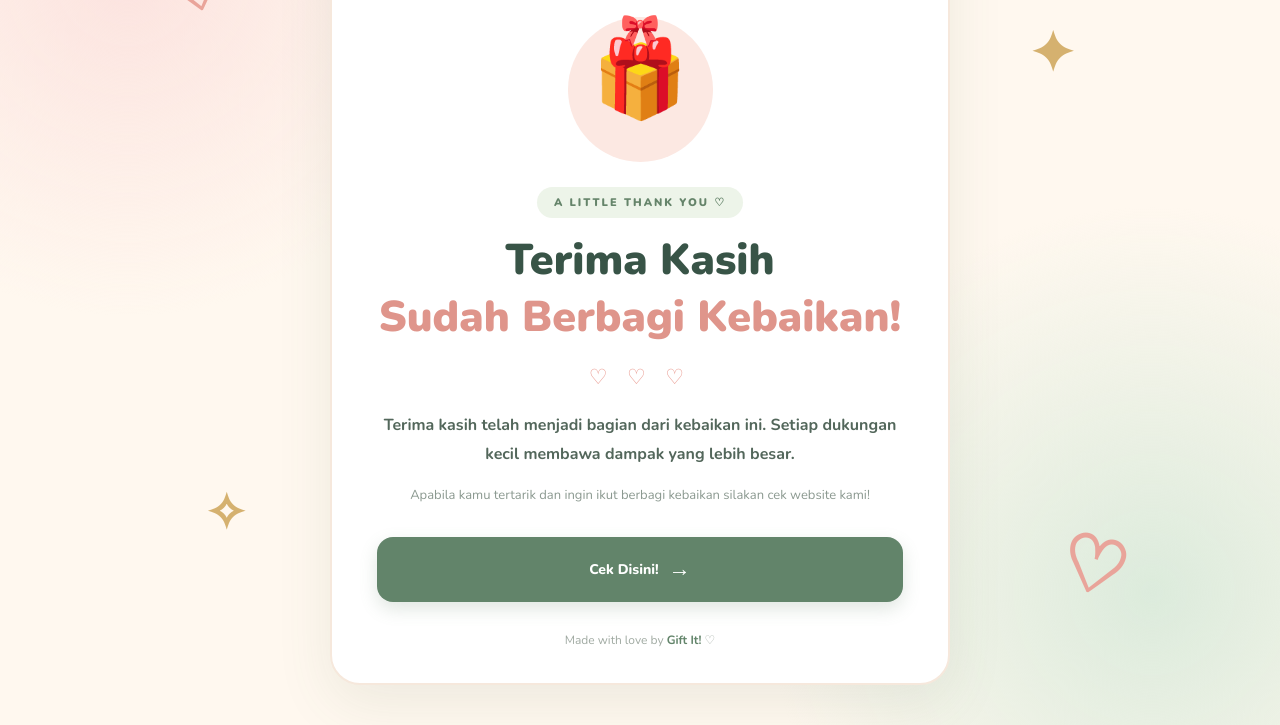
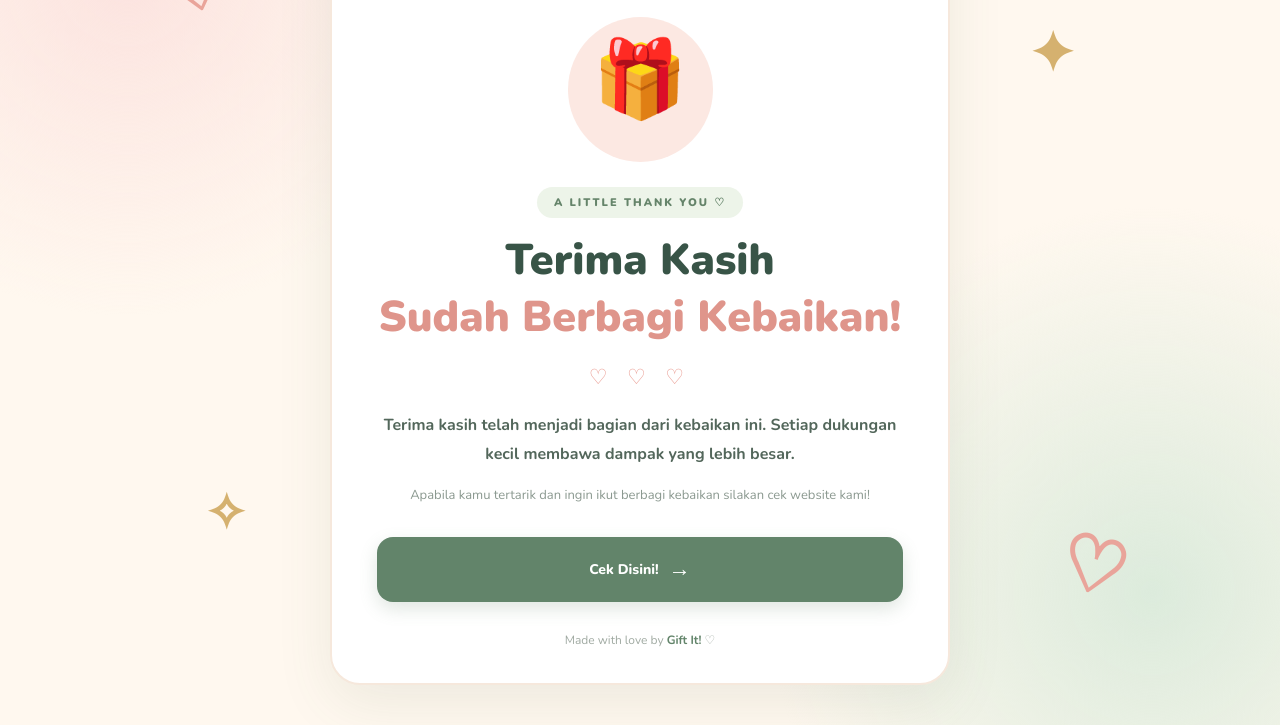
Before and after one commit to lemperTahu/GiftIt-, a plain HTML site: page terima-kasih.html in a window 1280 px wide. Shown: the part 161-886 px from the top of the page. Drawn offline with nearby package versions, Linux system fonts and the light colour scheme.

Commit message:
Remove gift bow emoji from HTML

```diff
--- a/terima-kasih.html
+++ b/terima-kasih.html
@@ -31,7 +31,6 @@
       <div class="gift-illustration">
         <div class="gift-box">
           <span class="gift-ribbon"></span>
-          <span class="gift-bow">🎀</span>
           <span class="gift-emoji">🎁</span>
         </div>
       </div>
```
